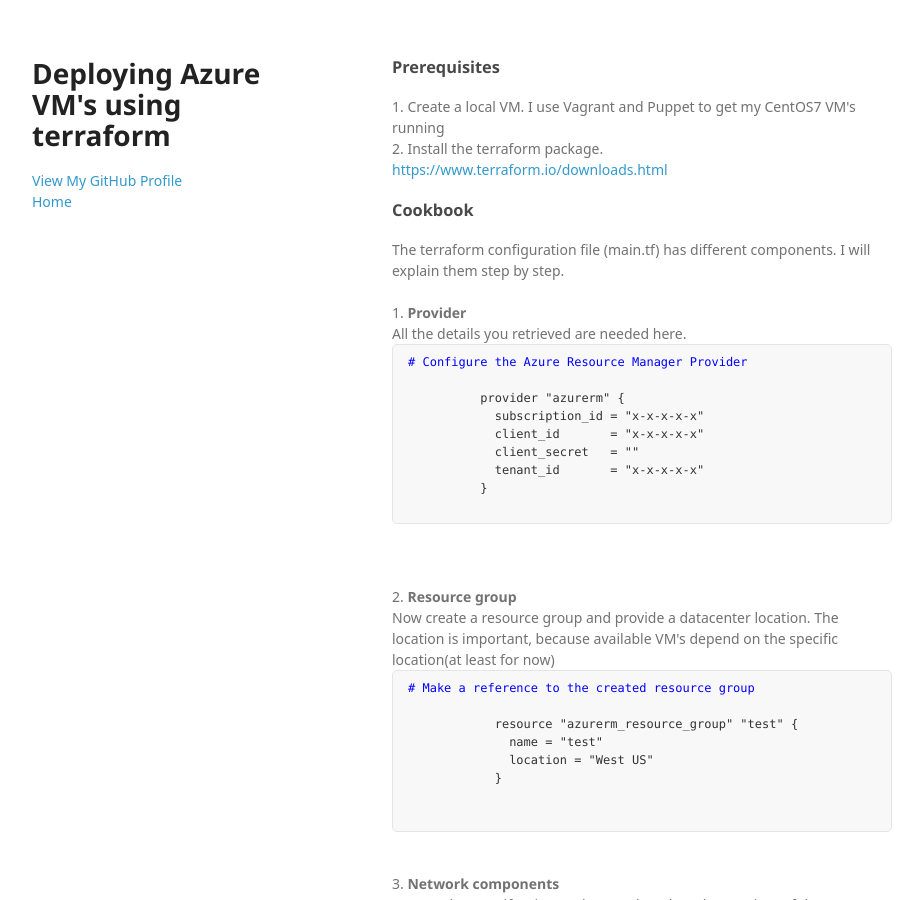
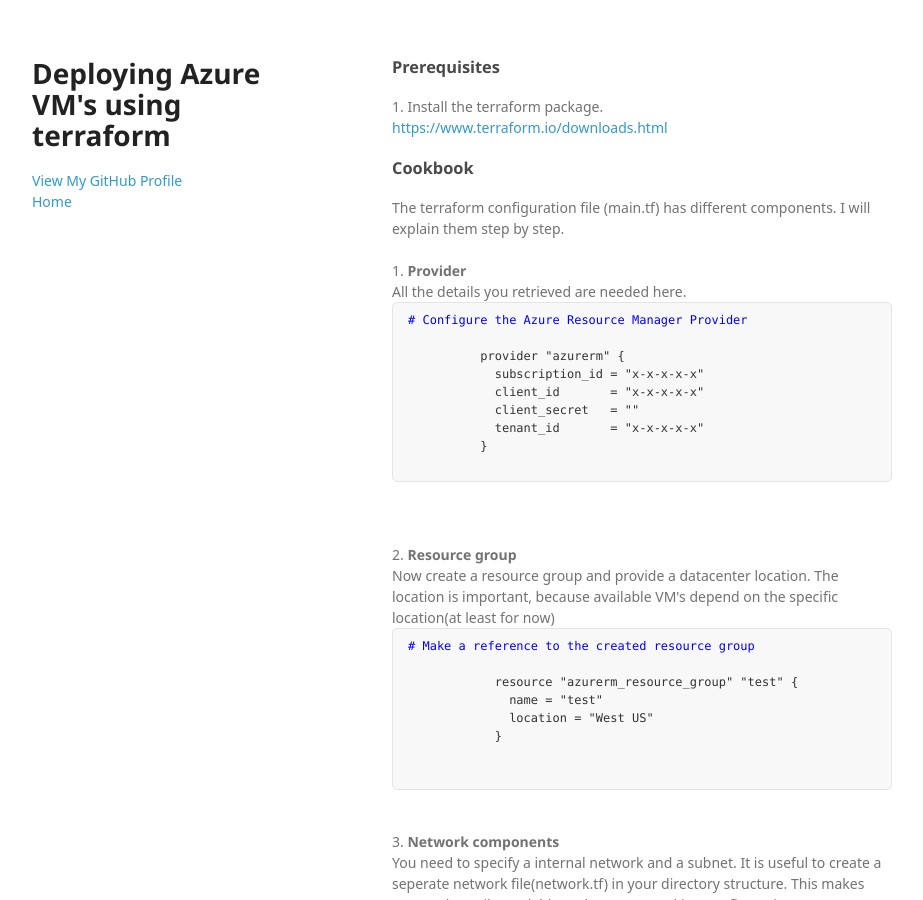
Before and after one commit to arjenwilly/arjenwilly.github.io, a Jekyll site: the page terraform2.html, which Jekyll copies as it is, in a window 1280 px wide and 900 px high. Shown: the whole window, without its empty margins (178-1101 px from the left). Built offline with Jekyll 4.4.1, drawn with Linux system fonts in a browser that asks for light colours; some web fonts are replaced.

Commit message:
Update terraform2.html

```diff
--- a/terraform2.html
+++ b/terraform2.html
@@ -25,8 +25,7 @@
       </header>
       <section>
         <h3>Prerequisites</h3>
-        1. Create a local VM. I use Vagrant and Puppet to get my CentOS7 VM's running<br>
-        2. Install the terraform package. <br>
+        1. Install the terraform package. <br>
         <a href="https://www.terraform.io/downloads.html">https://www.terraform.io/downloads.html</a><br>
         <br>
 
```
